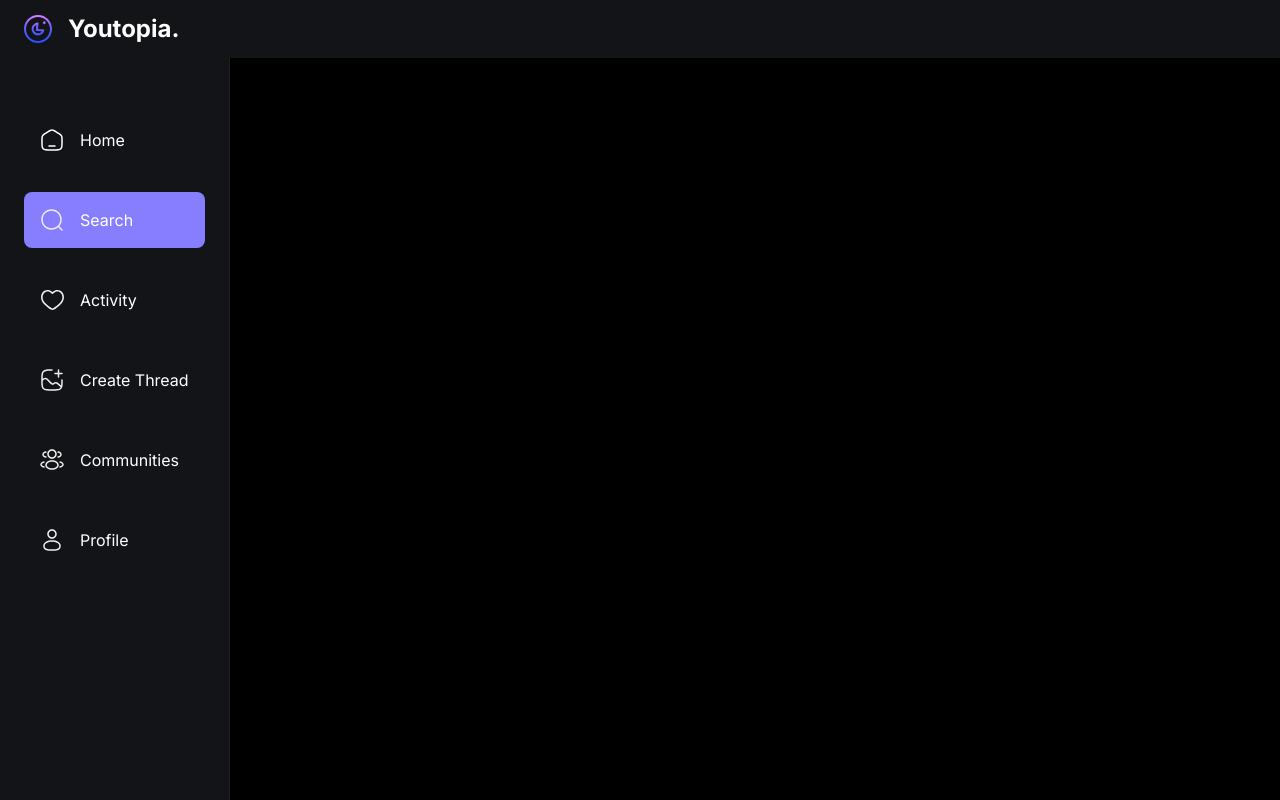
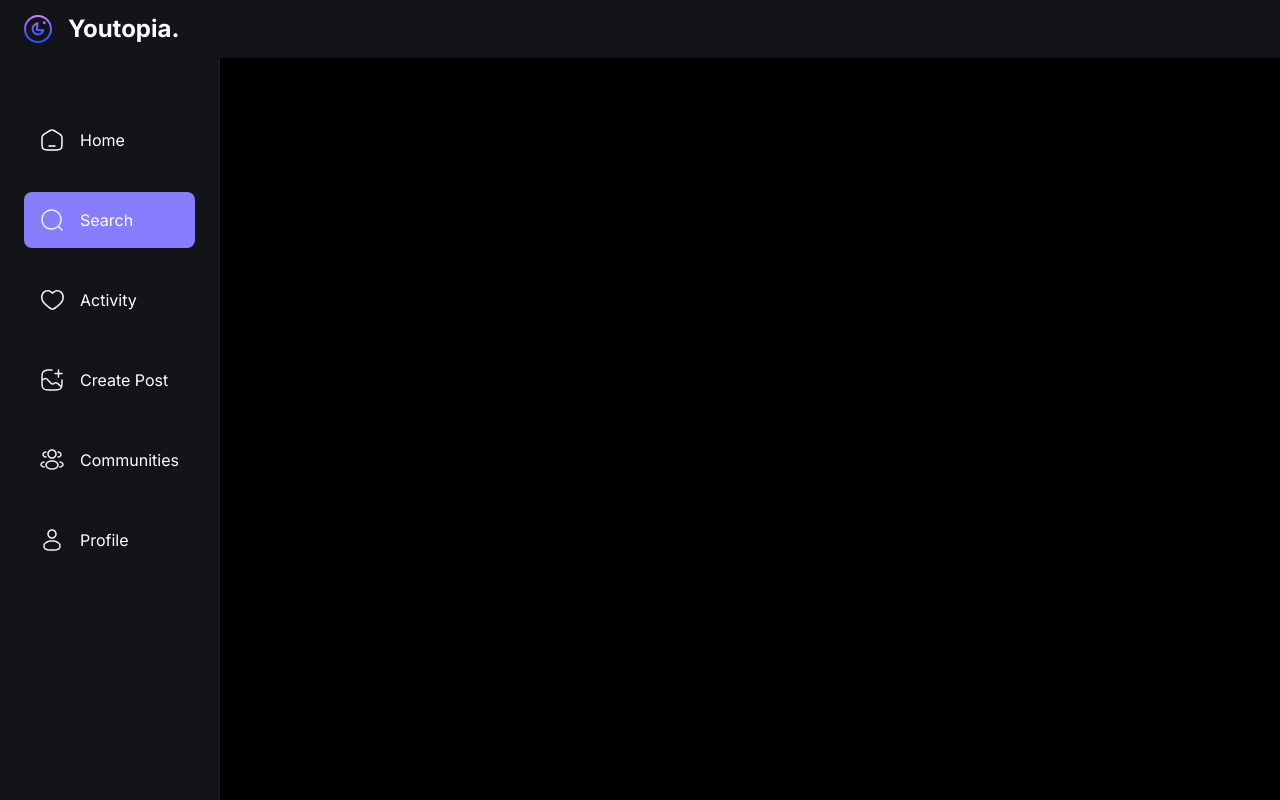
Before and after one commit to mrbillionn/storiess, a Next.js app: page /search in a window 1280 px wide. Built offline with nearby package versions, Linux system fonts and the light colour scheme; no server answers.

Commit message:
Update index.js

```diff
--- a/constants/index.js
+++ b/constants/index.js
@@ -17,7 +17,7 @@ export const sidebarLinks = [
   {
     imgURL: "/assets/create.svg",
     route: "/create-thread",
-    label: "Create Thread",
+    label: "Create Post",
   },
   {
     imgURL: "/assets/community.svg",
```
